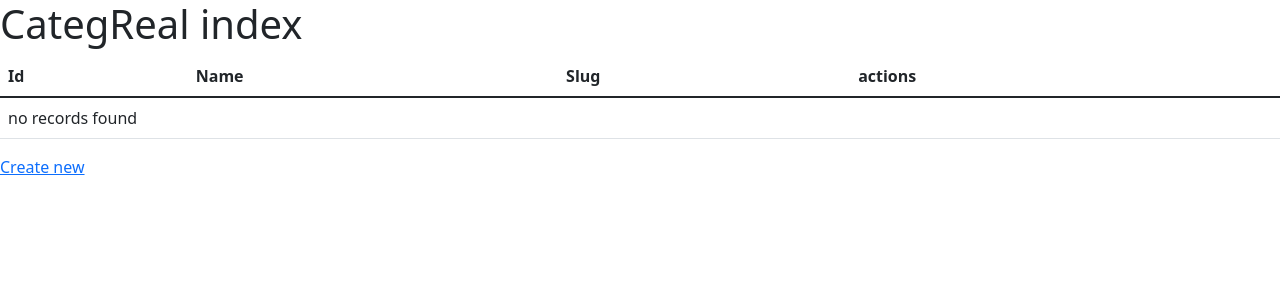
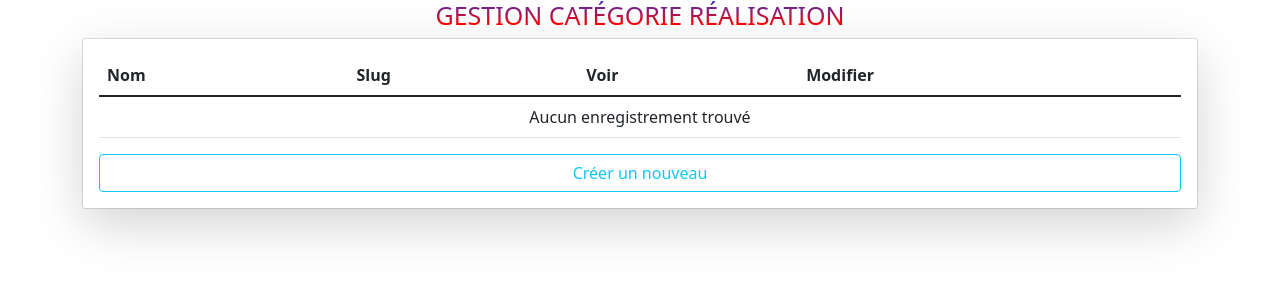
Before and after one commit to lefebvredavid59/sitePersoSF4, a Symfony app: template templates/admin/real/categ_real_admin/index.html.twig in a window 1280 px wide. Shown: the top 300 px of the page. Run offline with Twig, Linux system fonts and the light colour scheme; the template is opened without the code that fills it, so the values that code supplies are empty; some libraries are stand-ins or nearby versions.

Commit message:
update view admin real categ

```diff
--- a/src/Form/CategBlogType.php
+++ b/src/Form/CategBlogType.php
@@ -4,6 +4,7 @@ namespace App\Form;
 
 use App\Entity\CategBlog;
 use Symfony\Component\Form\AbstractType;
+use Symfony\Component\Form\Extension\Core\Type\TextType;
 use Symfony\Component\Form\FormBuilderInterface;
 use Symfony\Component\OptionsResolver\OptionsResolver;
 
@@ -12,8 +13,9 @@ class CategBlogType extends AbstractType
     public function buildForm(FormBuilderInterface $builder, array $options): void
     {
         $builder
-            ->add('name')
-            ->add('slug')
+            ->add('name',TextType::class,[
+                'label'=>'Nom de la catégorie Blog'
+            ])
         ;
     }
 
--- a/templates/admin/blog/categ_blog_admin/edit.html.twig
+++ b/templates/admin/blog/categ_blog_admin/edit.html.twig
@@ -4,18 +4,18 @@
 
 {% block body %}
     <div class="container">
-        <h1 class="navhead display-2 text-center">Edition Site</h1>
+        <h1 class="navhead display-2 text-center">Edition Catégorie Blog</h1>
 
         <div class="card">
             <div class="card-body shadow-lg">
 
-                {{ include('Admin/Blog/categ_blog_admin/_form.html.twig', {'button_label': 'Mis a jour'}) }}
+                {{ include('admin/blog/categ_blog_admin/_form.html.twig', {'button_label': 'Mis a jour'}) }}
 
                 <div class="d-grid">
                     <a href="{{ path('categ_blog_admin_index') }}" class="btn btn-outline-primary">Retour à la liste</a>
                 </div>
 
-                {{ include('Admin/Blog/categ_blog_admin/_delete_form.html.twig') }}
+                {{ include('admin/blog/categ_blog_admin/_delete_form.html.twig') }}
             </div>
         </div>
     </div>
--- a/templates/admin/blog/categ_blog_admin/new.html.twig
+++ b/templates/admin/blog/categ_blog_admin/new.html.twig
@@ -10,7 +10,7 @@
             <div class="card">
                 <div class="card-body shadow-lg">
 
-                    {{ include('Admin/Blog/categ_blog_admin/_form.html.twig') }}
+                    {{ include('admin/blog/categ_blog_admin/_form.html.twig') }}
 
                     <div class="d-grid">
                         <a href="{{ path('categ_blog_admin_index') }}" class="btn btn-outline-primary">Retour a la
--- a/templates/admin/blog/categ_blog_admin/show.html.twig
+++ b/templates/admin/blog/categ_blog_admin/show.html.twig
@@ -29,7 +29,7 @@
                     <a href="{{ path('categ_blog_admin_edit', {'id': category_blog.id}) }}"
                        class="btn btn-outline-secondary">Modifier</a>
 
-                    {{ include('Admin/Blog/categ_blog_admin/_delete_form.html.twig') }}
+                    {{ include('admin/blog/categ_blog_admin/_delete_form.html.twig') }}
                 </div>
 
             </div>
--- a/templates/admin/index.html.twig
+++ b/templates/admin/index.html.twig
@@ -27,7 +27,7 @@
                     <p class="card-text">Liste des Articles</p>
 
                     <div class="btn-group mx-auto">
-                        <a href="/" class="btn btn-outline-light">Catégorie</a>
+                        <a href="{{ path('categ_blog_admin_index') }}" class="btn btn-outline-light">Catégorie</a>
                         <a href="#" class="btn btn-outline-light">Articles</a>
                     </div>
 
@@ -42,7 +42,7 @@
                     <p class="card-text">Liste des réalisations</p>
 
                     <div class="btn-group">
-                        <a href="/" class="btn btn-outline-light">Catégorie</a>
+                        <a href="{{ path('categ_real_admin_index') }}" class="btn btn-outline-light">Catégorie</a>
                         <a href="#" class="btn btn-outline-light">Réalisations</a>
                     </div>
 
--- a/templates/admin/real/categ_real_admin/_delete_form.html.twig
+++ b/templates/admin/real/categ_real_admin/_delete_form.html.twig
@@ -1,4 +1,5 @@
-<form method="post" action="{{ path('categ_real_admin_delete', {'id': categ_real.id}) }}" onsubmit="return confirm('Are you sure you want to delete this item?');">
+<form method="post" action="{{ path('categ_real_admin_delete', {'id': categ_real.id}) }}"
+      onsubmit="return confirm('Êtes-vous sûr de bien vouloir supprimer cet catégorie ?');">
     <input type="hidden" name="_token" value="{{ csrf_token('delete' ~ categ_real.id) }}">
-    <button class="btn">Delete</button>
+    <button class="btn btn-outline-danger my-3">Supprimer</button>
 </form>
--- a/templates/admin/real/categ_real_admin/index.html.twig
+++ b/templates/admin/real/categ_real_admin/index.html.twig
@@ -1,37 +1,47 @@
 {% extends 'base.html.twig' %}
 
-{% block title %}CategReal index{% endblock %}
+{% block title %}{{ parent() }} Gestion Catégorie Réalisation{% endblock %}
 
 {% block body %}
-    <h1>CategReal index</h1>
+    <div class="container">
+        <h1 class="navhead display-2 text-center">Gestion Catégorie Réalisation</h1>
 
+        <div class="card">
+            <div class="card-body shadow-lg">
                 <table class="table">
                     <thead>
                     <tr>
-                <th>Id</th>
-                <th>Name</th>
+                        <th>Nom</th>
                         <th>Slug</th>
-                <th>actions</th>
+                        <th>Voir</th>
+                        <th>Modifier</th>
                     </tr>
                     </thead>
                     <tbody>
                     {% for categ_real in categ_reals %}
                         <tr>
-                <td>{{ categ_real.id }}</td>
                             <td>{{ categ_real.name }}</td>
                             <td>{{ categ_real.slug }}</td>
                             <td>
-                    <a href="{{ path('categ_real_admin_show', {'id': categ_real.id}) }}">show</a>
-                    <a href="{{ path('categ_real_admin_edit', {'id': categ_real.id}) }}">edit</a>
+                                <a href="{{ path('categ_real_admin_show', {'id': categ_real.id}) }}">Voir</a>
+                            </td>
+                            <td>
+                                <a href="{{ path('categ_real_admin_edit', {'id': categ_real.id}) }}">Modifier</a>
                             </td>
                         </tr>
                     {% else %}
-            <tr>
-                <td colspan="4">no records found</td>
+                        <tr class="text-center">
+                            <td colspan="4">Aucun enregistrement trouvé</td>
                         </tr>
                     {% endfor %}
                     </tbody>
                 </table>
 
-    <a href="{{ path('categ_real_admin_new') }}">Create new</a>
+
+                <div class="d-grid">
+                    <a href="{{ path('categ_real_admin_new') }}" class="btn btn-outline-info">Créer un nouveau</a>
+                </div>
+            </div>
+        </div>
+    </div>
 {% endblock %}
```
Also changed, not shown: src/Form/CategRealType.php (+4 -3 lines), templates/admin/real/categ_real_admin/_form.html.twig (+8 -2 lines), templates/admin/real/categ_real_admin/edit.html.twig (+13 -5 lines), templates/admin/real/categ_real_admin/new.html.twig (+15 -4 lines), templates/admin/real/categ_real_admin/show.html.twig (+18 -10 lines). Lines whose indentation alone changed are shown as unchanged.
